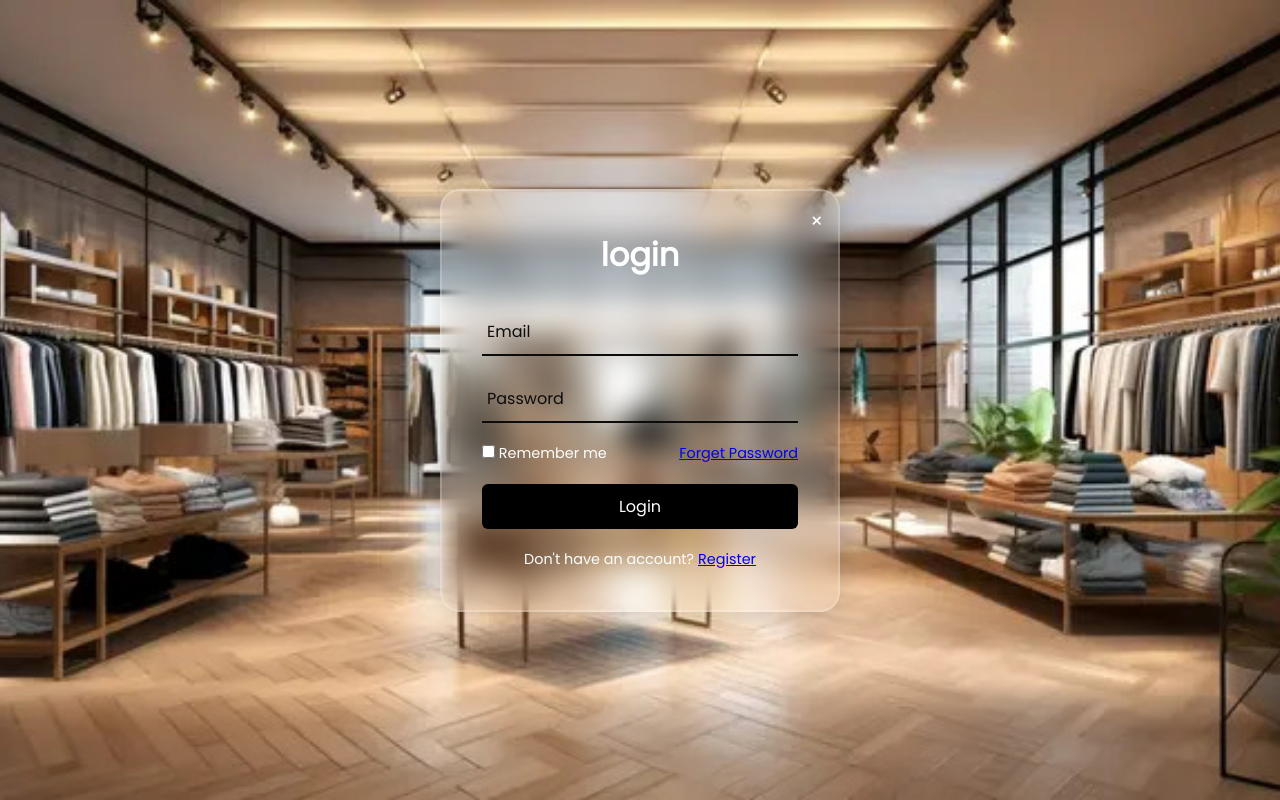
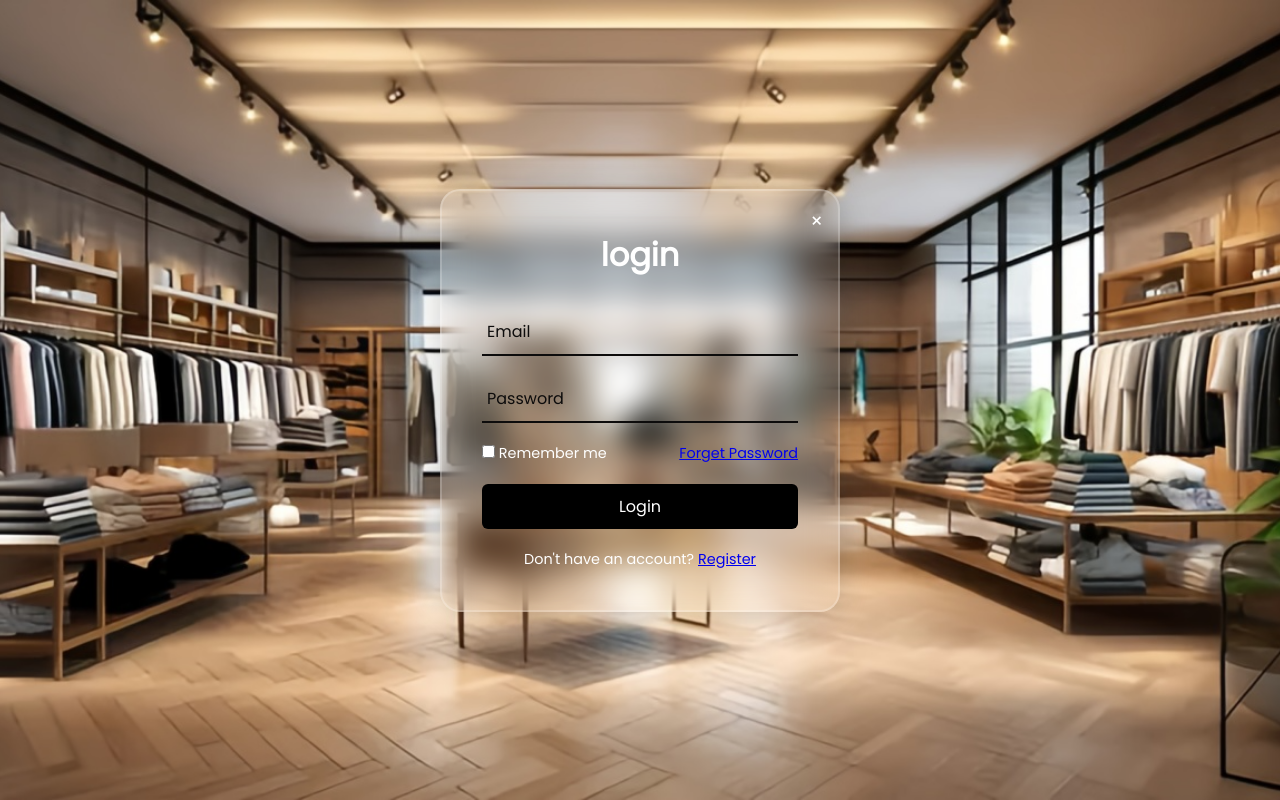
Before and after one commit to sivaraman192/E-commerce, a plain HTML site: page index.html in a window 1280 px wide. Drawn offline with Linux system fonts and the light colour scheme.

Commit message:
Update style1.css

```diff
--- a/style1.css
+++ b/style1.css
@@ -9,7 +9,7 @@
 
 body {
   min-height: 100vh;
-  background: url('back1.jpg') no-repeat;
+  background: url('back.png') no-repeat;
   background-size: cover;
   background-position: center;
   display: flex;
```
